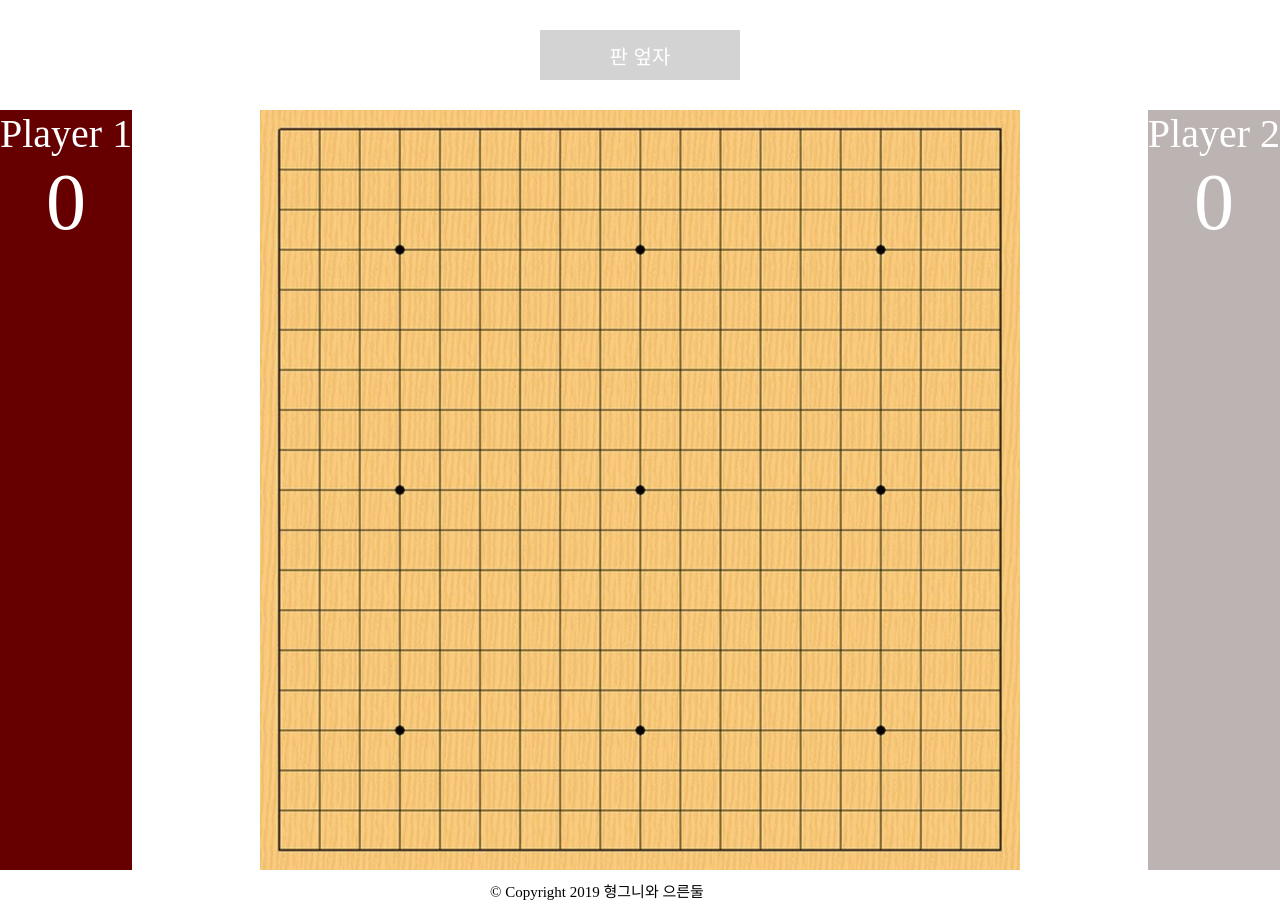
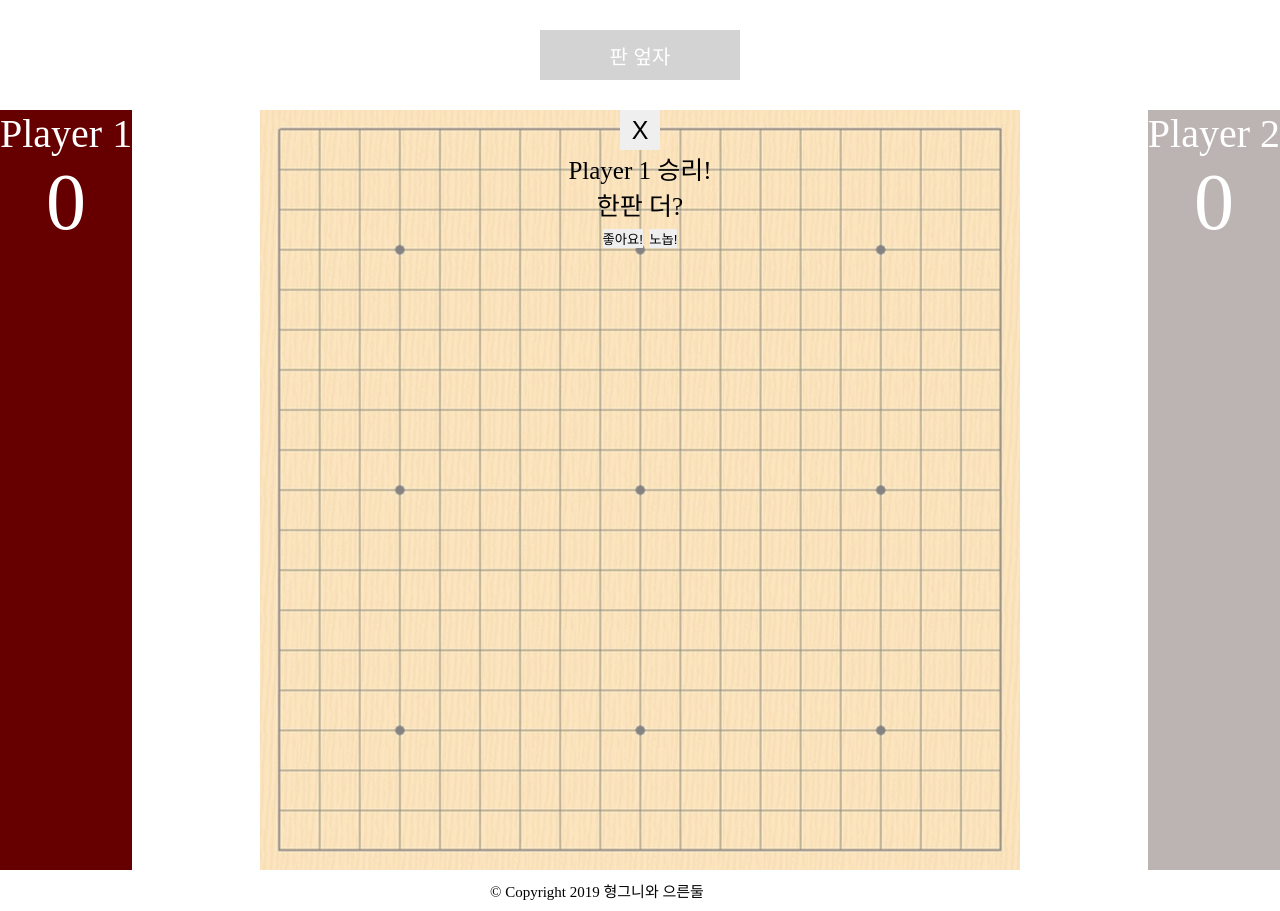
Before and after one commit to kwansikdev/JS_Project_OMOK, a plain HTML site: page index.html in a window 1280 px wide. Drawn offline with Linux system fonts and the light colour scheme.

Commit message:
add victory modal

```diff
--- a/css/style.css
+++ b/css/style.css
@@ -96,6 +96,27 @@ main {
   border: none;
 }
 
+.modal {
+  margin: 0 auto;
+  background-color: rgba(255, 255, 255, .5);
+  position: absolute;
+  width: 760px;
+  height: 760px;
+  border-spacing: 0px;
+  text-align: center;
+  vertical-align: center;
+  z-index: 2;
+  left: calc(50% - 380px);
+  /* visibility: hidden; */
+}
+
+.close-button {
+  width: 40px;
+  height: 40px;
+  font-size: 25px;
+
+}
+
 footer {
   font-size: 15px;
   margin: 10px auto;
--- a/index.html
+++ b/index.html
@@ -7,6 +7,7 @@
   <title>Document</title>
   <link rel="stylesheet" href="css/style.css">
   <script defer src="js/index.js"></script>
+  <link rel="shortcut icon" href="image/favicon.png">
 </head>
 <body>
   <header>
@@ -25,6 +26,16 @@
       <div class="player-score">0</div>
      </div>
 
+     <!-- Modal -->
+     <div class="modal">
+       <!-- Modal Content -->
+        <div class="modal-content">
+         <input class="close-button" type="button" value="X">
+         <p class="victory-content">Player 1 승리!<br>한판 더?</p>
+         <button class="victory-yes">좋아요!</button>
+         <button class="victory-no">노놉!</button>
+        </div>
+     </div>
 
   </main>
   <footer>
```
Also changed, not shown: image/favicon.png (added), js/index.js (line endings or trailing spaces).
